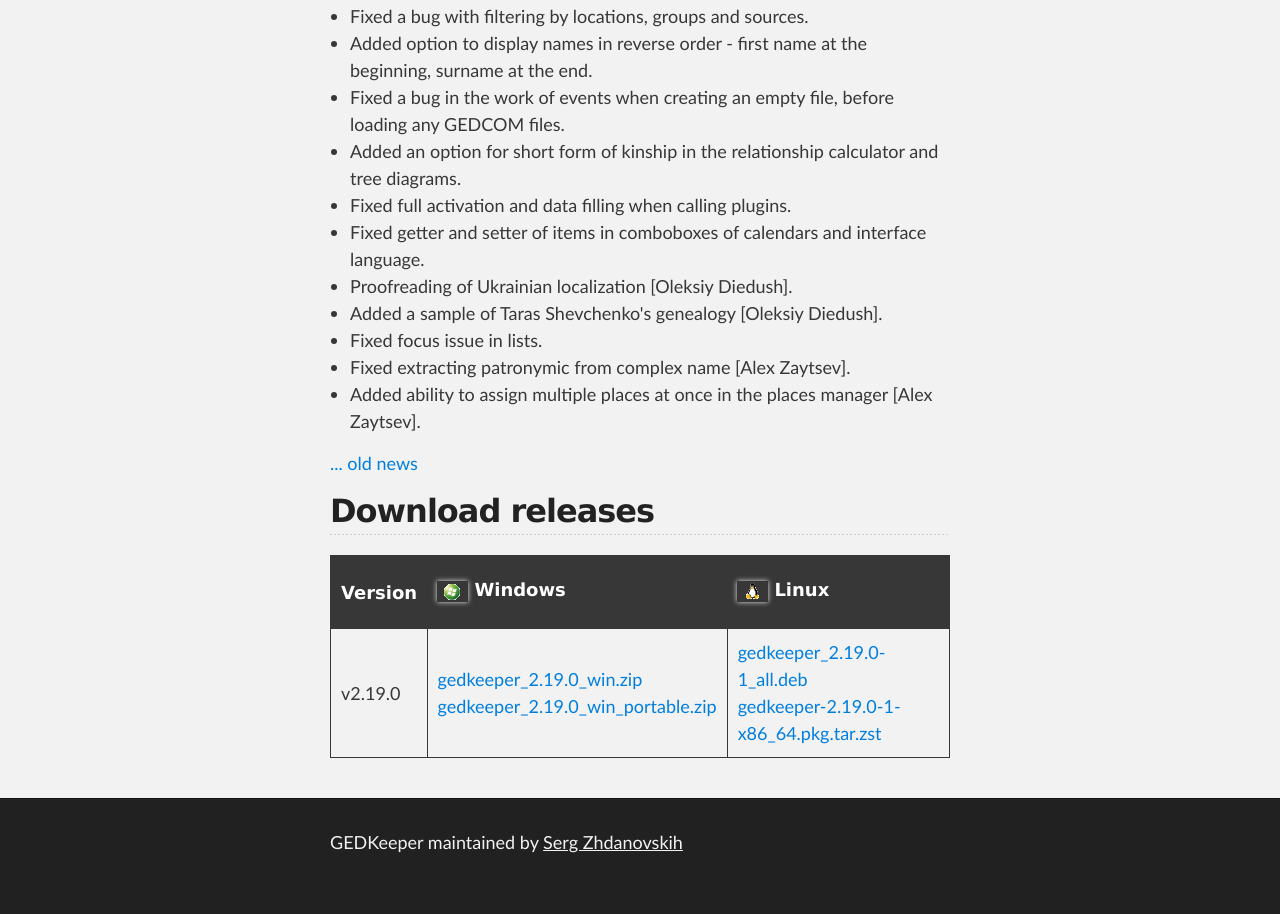
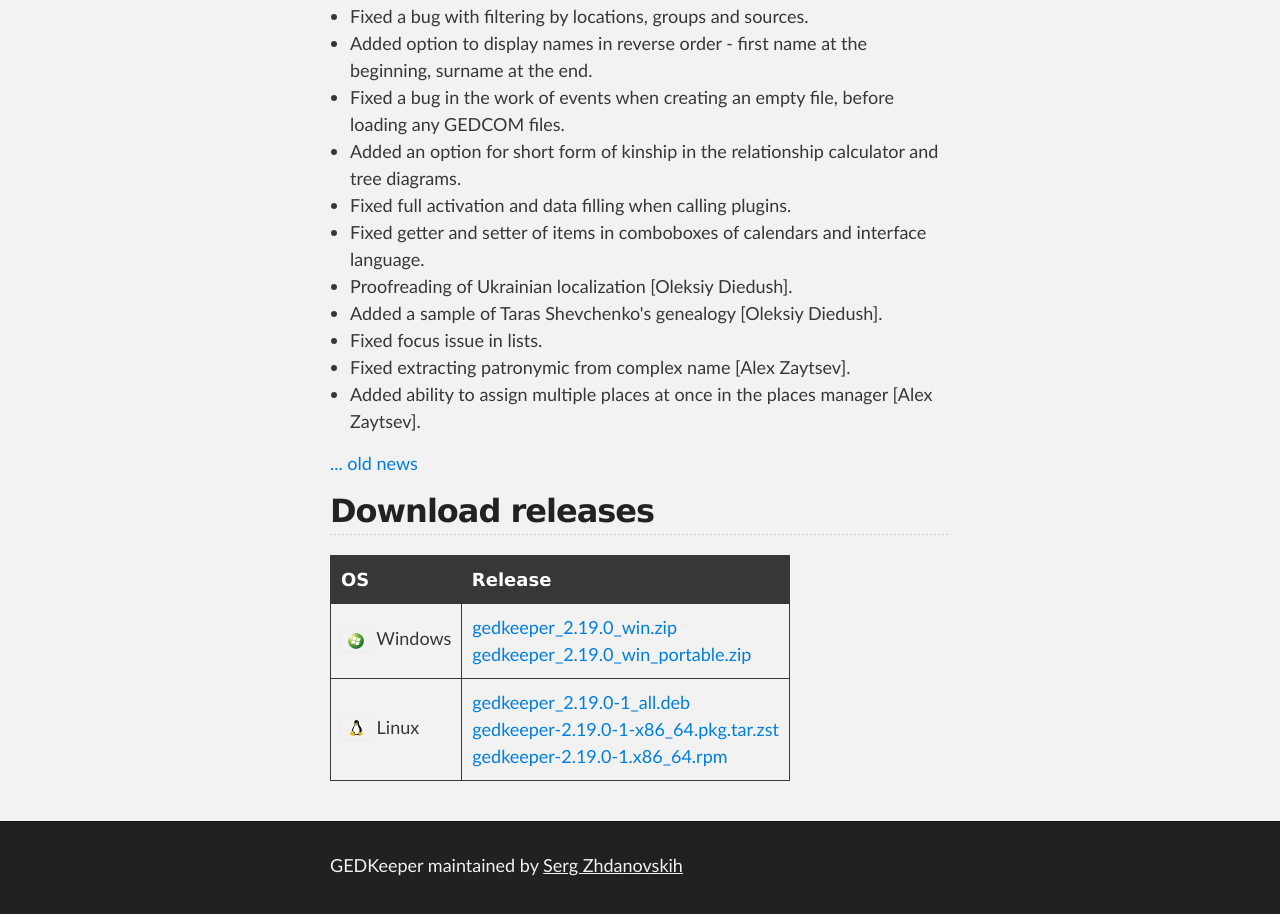
Before and after one commit to gedkeeper/gedkeeper.github.io, a plain HTML site: page index.html in a window 1280 px wide. Shown: the part 871-1785 px from the top of the page. Before the commit the page ends 1762 px from the top, so only its background shows below. Drawn offline with Linux system fonts and the light colour scheme.

Commit message:
Minor update

```diff
--- a/index.html
+++ b/index.html
@@ -75,16 +75,18 @@
 
 <table>
 <tr>
-<th>Version</th>
-<th><p><img src="images/menuwin.png" align="absmiddle"/>&nbsp;Windows</p></th>
-<th><p><img src="images/menutux.png" align="absmiddle"/>&nbsp;Linux</p></th>
+<th>OS</th>
+<th>Release</th>
 </tr>
 <tr>
-<td>v2.19.0</td>
+<td><p><img src="images/menuwin.png" align="absmiddle"/>&nbsp;Windows</p></td>
 <td><a href="https://sourceforge.net/projects/gedkeeper/files/v2.19.0/gedkeeper_2.19.0_win.zip/download" target="_blank">gedkeeper_2.19.0_win.zip</a><br>
 <a href="https://sourceforge.net/projects/gedkeeper/files/v2.19.0/gedkeeper_2.19.0_win_portable.zip/download" target="_blank">gedkeeper_2.19.0_win_portable.zip</a></td>
+<tr>
+<td><p><img src="images/menutux.png" align="absmiddle"/>&nbsp;Linux</p></td>
 <td><a href="https://sourceforge.net/projects/gedkeeper/files/v2.19.0/gedkeeper_2.19.0-1_all.deb/download" target="_blank">gedkeeper_2.19.0-1_all.deb</a><br>
-<a href="https://sourceforge.net/projects/gedkeeper/files/v2.19.0/gedkeeper-2.19.0-1-x86_64.pkg.tar.zst/download" target="_blank">gedkeeper-2.19.0-1-x86_64.pkg.tar.zst</a></td>
+<a href="https://sourceforge.net/projects/gedkeeper/files/v2.19.0/gedkeeper-2.19.0-1-x86_64.pkg.tar.zst/download" target="_blank">gedkeeper-2.19.0-1-x86_64.pkg.tar.zst</a><br>
+<a href="https://sourceforge.net/projects/gedkeeper/files/v2.19.0/gedkeeper-2.19.0-1.x86_64.rpm/download" target="_blank">gedkeeper-2.19.0-1.x86_64.rpm</a></td>
 </tr>
 </table>
 
```
Also changed, not shown: index_rus.html (+7 -5 lines).
